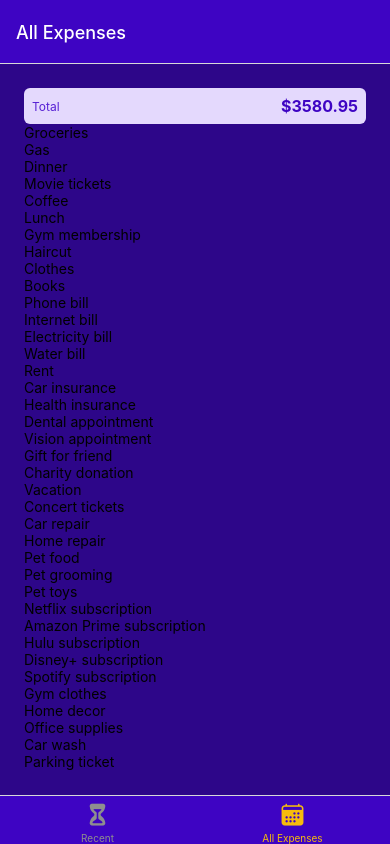
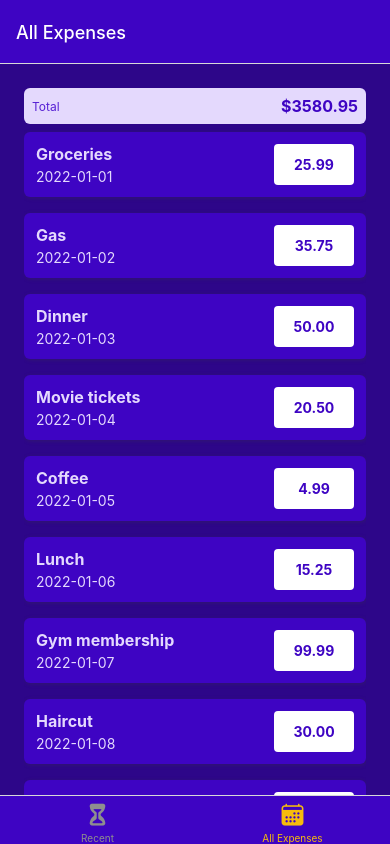
Before and after one commit to iugmali/expo-expense-tracker, a React Native app: screen /AllExpenses in a window 390 px wide. Built offline with nearby package versions, Linux system fonts and the light colour scheme.

Commit message:
adjust and style expenses list

```diff
--- a/src/components/ExpensesOutput/ExpensesList.js
+++ b/src/components/ExpensesOutput/ExpensesList.js
@@ -1,8 +1,9 @@
 import React from 'react';
 import {FlatList, StyleSheet, Text, View} from 'react-native';
+import ExpenseItem from "./ExpenseItem";
 
 function renderExpenseItem({item}) {
-  return <Text>{item.description}</Text>;
+  return <ExpenseItem {...item} />;
 }
 
 export default function ExpensesList({expenses}) {
--- a/src/components/ExpensesOutput/ExpensesOutput.js
+++ b/src/components/ExpensesOutput/ExpensesOutput.js
@@ -16,7 +16,9 @@ export default function ExpensesOutput({expenses, expensesPeriod}) {
 const styles = StyleSheet.create({
   container: {
     flex: 1,
-    padding: 24,
+    paddingHorizontal: 24,
+    paddingTop: 24,
+    paddingBottom: 0,
     backgroundColor: GlobalStyles.colors.primary700
   },
   text: {
```
